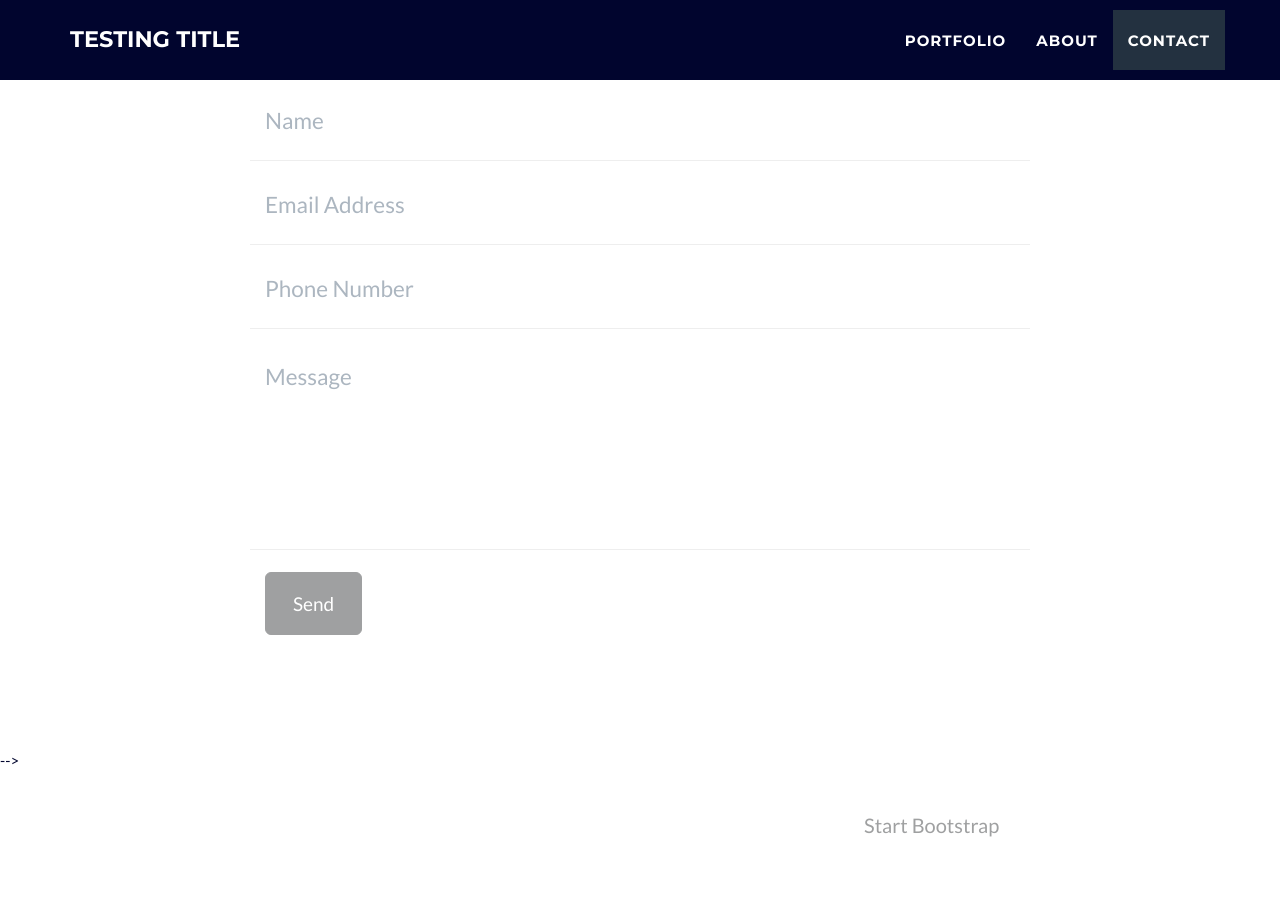
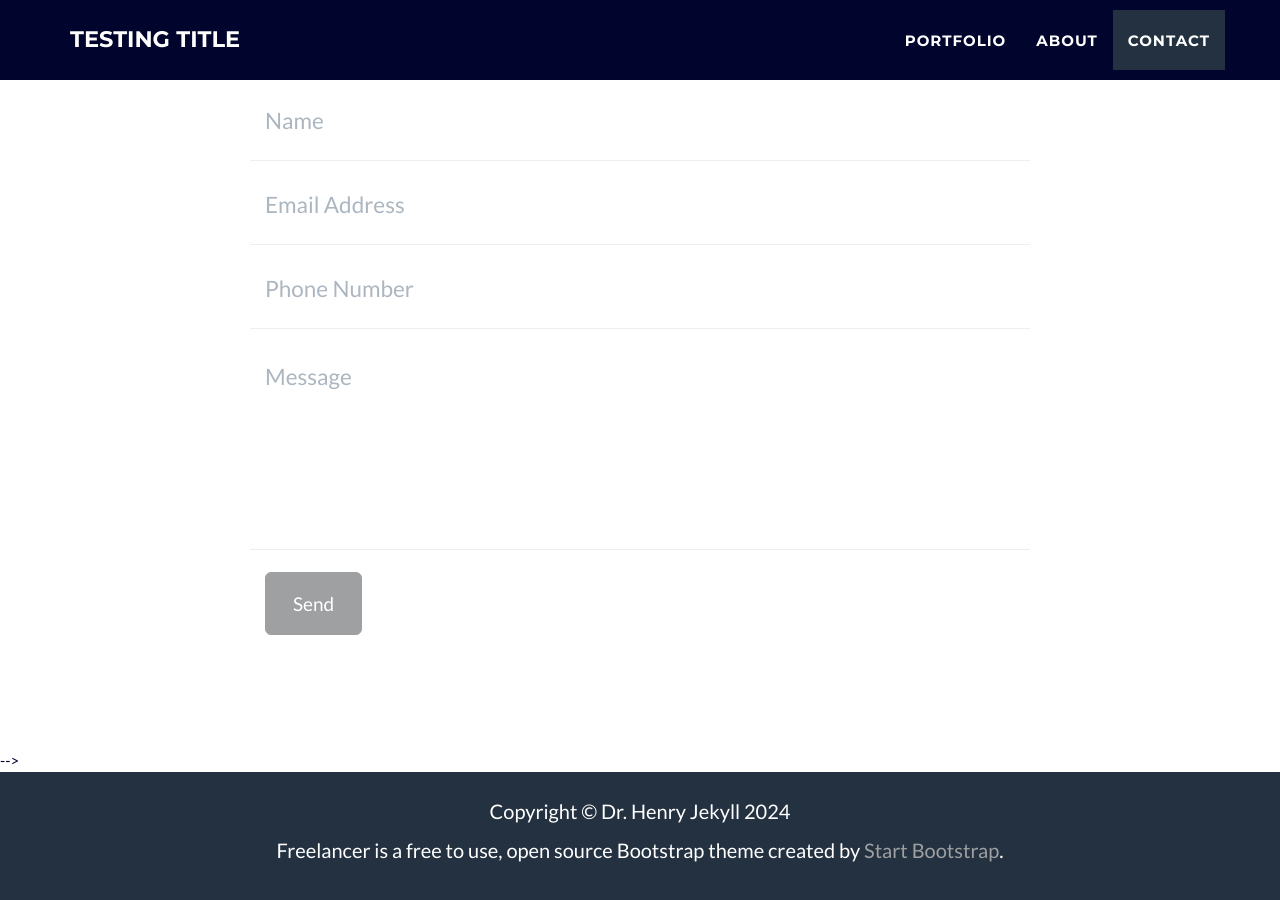
Before and after one commit to mel-que/mel-que.github.io, a Jekyll site: the page built from _posts/2014-07-18-project-1.markdown, in a window 1280 px wide and 900 px high, scrolled down 1878 px. Built offline with Jekyll 4.4.1, drawn with Linux system fonts in a browser that asks for light colours; before the commit the page ends 2728 px from its top, so only the background shows below that.

Commit message:
Update footer.html

```diff
--- a/_includes/footer.html
+++ b/_includes/footer.html
@@ -30,7 +30,7 @@
     </div>
   </div> -->
 <!--   <div class="footer-below"> -->
-  <div class="footer">
+  <div class="footer-below">
     <div class="container">
       <div class="row">
         <div class="col-lg-12">
```
